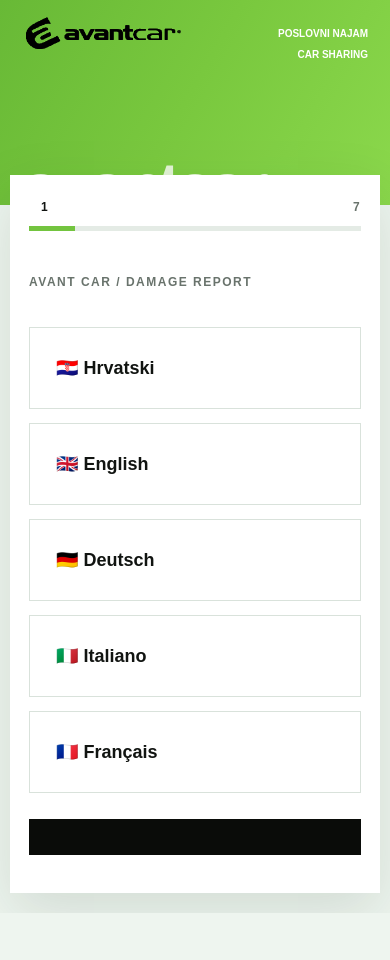
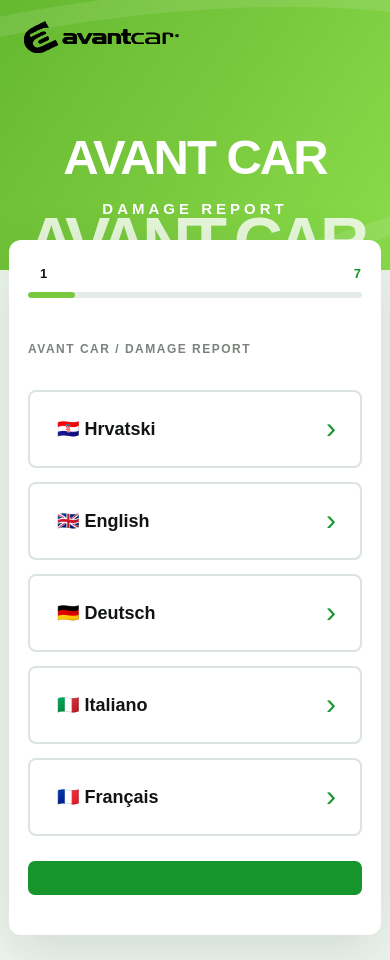
Before and after one commit to franilic18/damagereport-avantcarhr, a plain HTML site: page index.html in a window 390 px wide. Before the commit the page ends 913 px from the top, so only its background shows below. Drawn offline with Linux system fonts and the light colour scheme.

Commit message:
Add files via upload

```diff
--- a/index.html
+++ b/index.html
@@ -6,122 +6,139 @@
 <title>AVANT CAR – Damage Report</title>
 <style>
 :root{
-  --avant-green:#73c43f;
-  --avant-green-2:#8bd84c;
-  --avant-dark:#0a0c09;
-  --mint:#eef5ef;
+  --green:#79c83d;
+  --green2:#63b52f;
+  --green-dark:#15952b;
+  --pale:#eef5ef;
+  --black:#111511;
   --white:#fff;
-  --text:#111411;
-  --muted:#69736c;
-  --line:#d9e2db;
+  --gray:#6d756f;
+  --line:#d7e1d9;
 }
 *{box-sizing:border-box}
 html,body{margin:0;padding:0}
 body{
-  background:var(--mint);
-  color:var(--text);
   font-family:Arial,Helvetica,sans-serif;
+  background:var(--pale);
+  color:var(--black);
   min-height:100vh;
 }
-
-/* Large green Avant Car hero */
 header{
+  height:455px;
   position:relative;
-  height:330px;
-  padding:0 5.8vw;
-  background:linear-gradient(120deg,#68b936 0%,#79c83e 48%,#8bd84c 100%);
+  overflow:hidden;
+  background:linear-gradient(125deg,#65b92f 0%,#78c83d 48%,#8bdc4b 100%);
   color:#fff;
-  border:0;
-  overflow:hidden;
-  display:block;
+}
+header:before{
+  content:"";
+  position:absolute;
+  width:900px;height:260px;
+  right:-190px;bottom:-30px;
+  border:20px solid rgba(255,255,255,.10);
+  border-left-color:transparent;
+  border-radius:50%;
+  transform:rotate(-8deg);
 }
 header:after{
-  content:"avantcar";
+  content:"AVANT CAR";
   position:absolute;
-  left:8vw;
-  bottom:-54px;
-  color:rgba(255,255,255,.78);
-  font-size:180px;
-  line-height:.8;
-  font-weight:800;
-  letter-spacing:-9px;
+  left:50%;
+  bottom:-52px;
+  transform:translateX(-50%);
+  color:rgba(255,255,255,.80);
+  font-size:175px;
+  font-weight:900;
+  letter-spacing:-10px;
   white-space:nowrap;
 }
 .header-inner{
   position:relative;
   z-index:2;
-  height:100%;
   display:flex;
   justify-content:space-between;
   align-items:flex-start;
-  padding-top:18px;
+  padding:24px 5.5vw;
 }
 .logo{
-  width:278px;
+  width:270px;
   height:auto;
-  object-fit:contain;
 }
 .nav{
-  display:flex;
-  gap:46px;
-  padding-top:14px;
+  display:none;
+}
+.hero-title{
+  position:relative;
+  z-index:2;
+  text-align:center;
+  margin-top:78px;
   color:#fff;
-  font-size:18px;
+}
+.hero-title .big{
+  font-size:112px;
+  line-height:.86;
+  font-weight:900;
+  letter-spacing:-6px;
+}
+.hero-title .small{
+  margin-top:22px;
+  font-size:30px;
   font-weight:800;
-  text-transform:uppercase;
+  letter-spacing:9px;
 }
-.nav span{white-space:nowrap}
 
-/* White portal sheet overlapping the hero */
+/* Form card */
 .card{
   position:relative;
-  z-index:3;
-  max-width:1160px;
-  margin:-75px auto 70px;
+  z-index:5;
+  max-width:1120px;
+  margin:-55px auto 70px;
+  padding:48px 70px 72px;
   background:#fff;
-  padding:48px 70px 70px;
-  box-shadow:0 20px 55px rgba(24,55,31,.13);
-  min-height:620px;
+  border-radius:16px;
+  box-shadow:0 18px 55px rgba(34,73,43,.14);
 }
 .progress{
   display:flex;
   align-items:center;
   gap:12px;
-  color:var(--muted);
-  font-size:12px;
-  font-weight:800;
+  color:var(--green-dark);
+  font-size:13px;
+  font-weight:900;
   text-transform:uppercase;
-  letter-spacing:1.3px;
-  margin-bottom:12px;
+  letter-spacing:1.1px;
+  margin-bottom:11px;
 }
-.progress span:nth-child(2){color:var(--text)}
+.progress span:nth-child(2){color:var(--black)}
 .progress span:nth-child(3){margin-left:auto}
-.bar{height:5px;background:#e4ebe5;overflow:hidden}
-.fill{height:100%;background:var(--avant-green);width:14%;transition:.25s}
+.bar{height:6px;background:#e5ebe6;border-radius:99px;overflow:hidden}
+.fill{height:100%;width:14%;background:var(--green);border-radius:99px;transition:.25s}
 
 .eyebrow{
   margin-top:44px;
-  color:var(--muted);
+  color:#7b837d;
   font-size:12px;
-  font-weight:800;
+  font-weight:900;
   letter-spacing:1.5px;
   text-transform:uppercase;
 }
 h1{
-  margin:24px 0 14px;
-  max-width:880px;
-  font-size:64px;
-  line-height:.94;
-  letter-spacing:-3.2px;
-  font-weight:800;
+  margin:22px 0 12px;
+  font-size:54px;
+  line-height:1;
+  letter-spacing:-2.5px;
+  font-weight:900;
+  max-width:850px;
 }
 .sub{
   max-width:760px;
-  margin:0 0 38px;
-  color:var(--muted);
-  font-size:19px;
+  margin:0 0 34px;
+  color:var(--gray);
+  font-size:18px;
   line-height:1.55;
 }
+
+/* Language tiles */
 .langs{
   display:grid;
   grid-template-columns:repeat(2,minmax(0,1fr));
@@ -129,91 +146,128 @@
   max-width:820px;
 }
 .langs button{
-  min-height:82px;
-  padding:20px 26px;
+  min-height:78px;
+  padding:20px 27px;
   background:#fff;
-  color:var(--text);
-  border:1px solid var(--line);
-  border-radius:0;
+  color:var(--black);
+  border:2px solid #dbe4dd;
+  border-radius:8px;
   text-align:left;
   font-size:18px;
-  font-weight:800;
+  font-weight:900;
   cursor:pointer;
+  position:relative;
 }
-.langs button:hover{background:#f0f7f1;border-color:#91bd9d}
-.langs button.active{background:var(--avant-dark);color:#fff;border-color:var(--avant-dark)}
+.langs button:after{
+  content:"›";
+  position:absolute;
+  right:24px;
+  top:50%;
+  transform:translateY(-53%);
+  color:var(--green-dark);
+  font-size:30px;
+  font-weight:400;
+}
+.langs button:hover{
+  border-color:var(--green);
+  background:#f4faf4;
+}
+.langs button.active{
+  background:var(--green-dark);
+  border-color:var(--green-dark);
+  color:#fff;
+}
+.langs button.active:after{color:#fff}
 
+/* Form controls */
 label{
   display:block;
-  margin:26px 0 9px;
-  color:#303832;
+  margin:25px 0 8px;
   font-size:12px;
-  font-weight:800;
-  letter-spacing:1px;
+  font-weight:900;
+  letter-spacing:.9px;
   text-transform:uppercase;
 }
 input,select,textarea{
   width:100%;
-  padding:17px 18px;
+  padding:16px 17px;
+  border:1px solid var(--line);
+  border-radius:7px;
   background:#fff;
-  color:var(--text);
-  border:1px solid var(--line);
-  border-radius:0;
+  color:var(--black);
   font:inherit;
 }
 input:focus,select:focus,textarea:focus{
   outline:none;
-  border-color:var(--avant-green);
-  box-shadow:0 0 0 3px rgba(115,196,63,.14);
+  border-color:var(--green);
+  box-shadow:0 0 0 3px rgba(121,200,61,.15);
 }
-textarea{min-height:155px;resize:vertical}
+textarea{min-height:150px;resize:vertical}
 button{
-  border:1px solid var(--avant-dark);
-  border-radius:0;
-  padding:17px 26px;
-  background:var(--avant-dark);
+  padding:17px 25px;
+  border:0;
+  border-radius:7px;
+  background:var(--green-dark);
   color:#fff;
   font-size:15px;
-  font-weight:800;
+  font-weight:900;
   cursor:pointer;
   transition:.15s;
 }
-button:hover{transform:translateY(-1px);background:#222622}
-.secondary{background:#fff;color:var(--avant-dark);border-color:#cbd5ce}
-.secondary:hover{background:#f2f6f2}
-.full{width:100%;margin-top:26px}
-.actions{display:flex;gap:14px;margin-top:42px}
+button:hover{background:#0c7e24;transform:translateY(-1px)}
+.secondary{
+  background:#fff;
+  color:var(--black);
+  border:1px solid var(--line);
+}
+.secondary:hover{background:#f4f7f4}
+.full{width:100%;margin-top:25px}
+.actions{display:flex;gap:14px;margin-top:40px}
 .actions button{flex:1}
-.helpbox{padding:25px 28px;background:#f0f6f1;border-left:5px solid var(--avant-green);line-height:1.65;margin-bottom:20px}
-.summary{padding:22px 26px;background:#f0f6f1}
-.summary div{padding:15px 0;border-bottom:1px solid var(--line)}
+.helpbox{
+  padding:24px 27px;
+  background:#f1f7f2;
+  border-left:5px solid var(--green);
+  line-height:1.65;
+  margin-bottom:20px;
+}
+.summary{padding:22px 26px;background:#f1f7f2;border-radius:8px}
+.summary div{padding:14px 0;border-bottom:1px solid var(--line)}
 .summary div:last-child{border-bottom:0}
-.summary b{display:block;margin-bottom:5px;color:var(--muted);font-size:11px;letter-spacing:.8px;text-transform:uppercase}
+.summary b{
+  display:block;margin-bottom:5px;color:var(--gray);
+  font-size:11px;letter-spacing:.8px;text-transform:uppercase
+}
 .status{min-height:20px;margin-top:12px;color:#a4001a;font-size:14px}
-.success{text-align:center;padding:85px 10px}
+.success{text-align:center;padding:75px 10px}
 .hidden{display:none!important}
 .photo-preview{display:flex;flex-wrap:wrap;gap:10px;margin-top:12px}
-.photo-preview img{width:96px;height:96px;object-fit:cover;border:1px solid var(--line);border-radius:0}
+.photo-preview img{
+  width:96px;height:96px;object-fit:cover;border:1px solid var(--line);border-radius:7px
+}
 
 @media(max-width:850px){
-  header{height:250px;padding:0 22px}
-  header:after{font-size:115px;bottom:-28px;left:5vw}
+  header{height:350px}
+  header:after{font-size:105px;letter-spacing:-6px;bottom:-25px}
   .logo{width:205px}
-  .nav{gap:20px;font-size:13px}
-  .card{margin:-45px 14px 30px;padding:30px 24px 46px}
-  h1{font-size:47px;letter-spacing:-2px}
-  .sub{font-size:17px}
+  .hero-title{margin-top:72px}
+  .hero-title .big{font-size:72px;letter-spacing:-4px}
+  .hero-title .small{font-size:21px;letter-spacing:6px}
+  .card{margin:-45px 14px 40px;padding:34px 25px 50px}
+  h1{font-size:45px}
 }
 @media(max-width:560px){
-  header{height:205px}
-  .header-inner{padding-top:14px}
+  header{height:270px}
+  .header-inner{padding:18px 20px}
   .logo{width:170px}
-  .nav{gap:10px;font-size:10px;flex-direction:column;align-items:flex-end}
-  header:after{font-size:76px;bottom:-15px}
+  header:after{font-size:68px;bottom:-10px}
+  .hero-title{margin-top:58px}
+  .hero-title .big{font-size:49px;letter-spacing:-2px}
+  .hero-title .small{font-size:15px;letter-spacing:4px}
   .langs{grid-template-columns:1fr}
   .actions{flex-direction:column}
-  h1{font-size:39px}
-  .card{margin:-30px 10px 20px;padding:25px 19px 38px}
+  h1{font-size:37px}
+  .card{margin:-30px 9px 25px;padding:26px 19px 40px;border-radius:12px}
 }
 </style>
 </head>
@@ -221,10 +275,10 @@
 <header>
   <div class="header-inner">
     <img class="logo" src="./avantcar-logo.png" alt="Avantcar">
-    <div class="nav">
-      <span>POSLOVNI NAJAM</span>
-      <span>CAR SHARING</span>
-    </div>
+  </div>
+  <div class="hero-title">
+    <div class="big">AVANT CAR</div>
+    <div class="small">DAMAGE REPORT</div>
   </div>
 </header>
 <div class="card">
```
